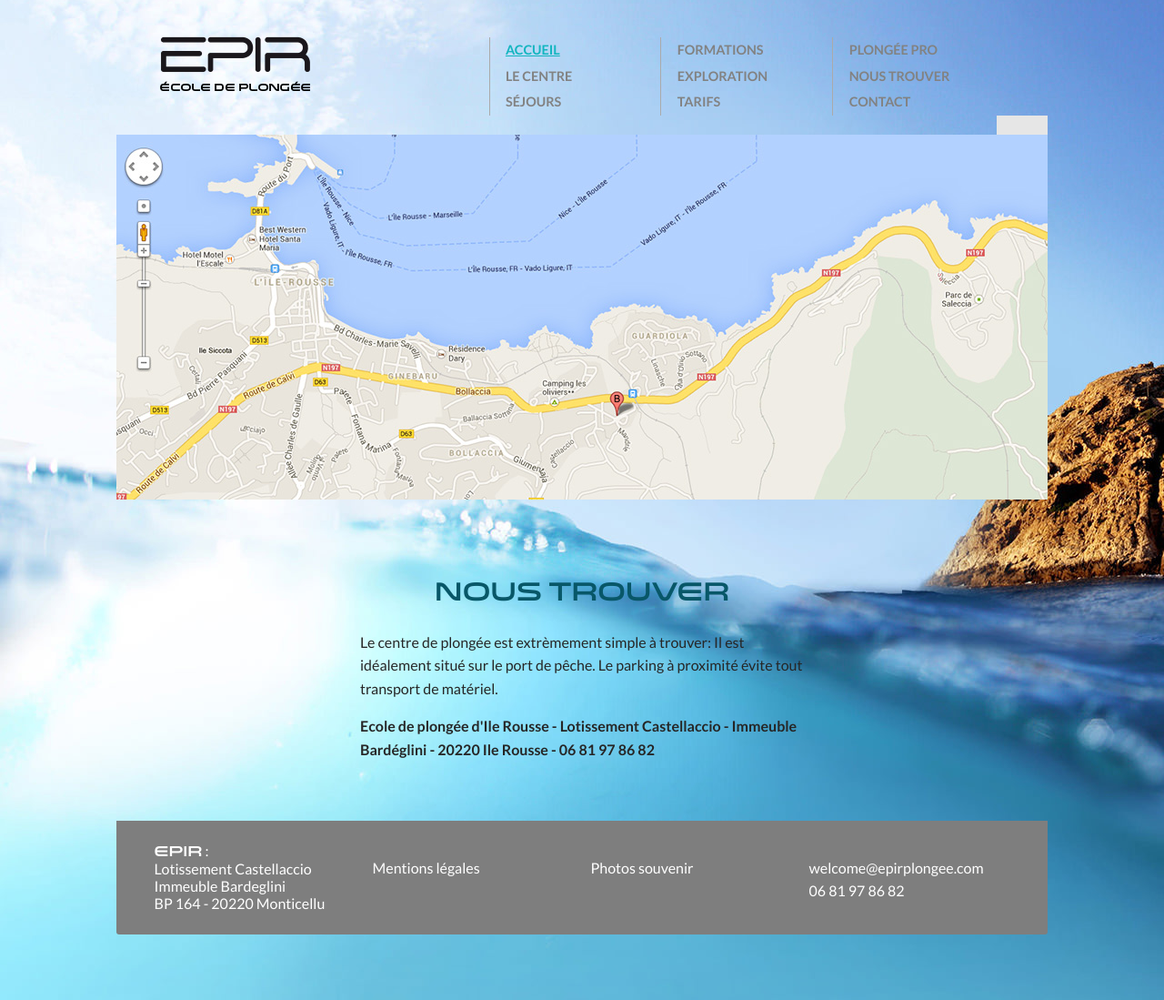
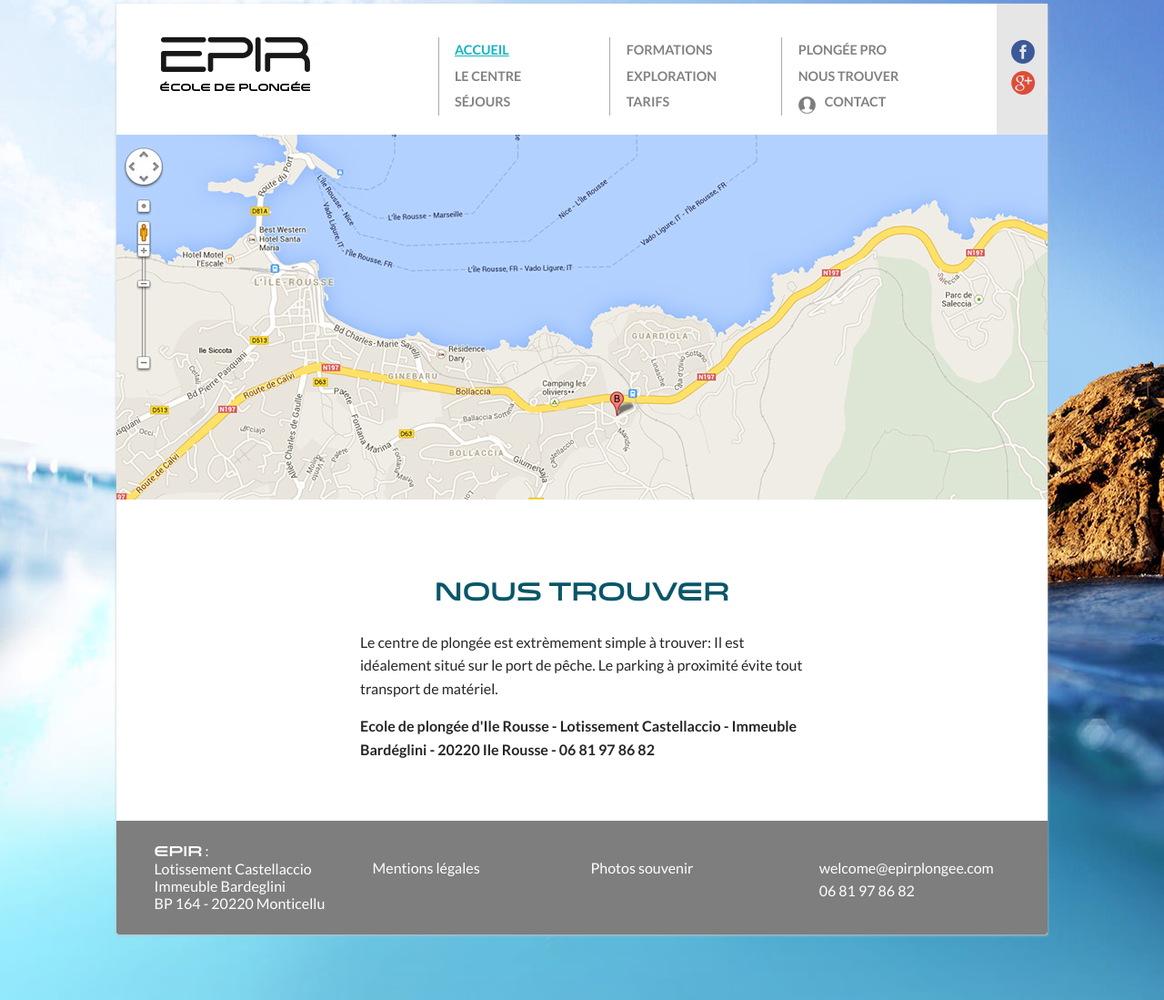
Before and after one commit to philippepetitgenet/epirplongee.com, a plain HTML site: page noustrouver.html in a window 1280 px wide. Shown: the part 68-1167 px from the top of the page at 91% size. Drawn offline with nearby package versions, Linux system fonts and the light colour scheme.

Commit message:
débug html page nous trouver

```diff
--- a/noustrouver.html
+++ b/noustrouver.html
@@ -24,8 +24,18 @@
             <p class="browsehappy">Vous utilisez un navigateur <strong>obsolète</strong>. Merci de <a href="http://browsehappy.com/">mettre à jour votre navigateur</a> pour améliorer votre navigation</p>
         <![endif]-->
 
-        <header class="l-header l-constrained">
+        <div class="l-constrained">
+            <div class="l-container">
+                <header class="l-header">
                     <a class="header-logo" href="index.html">EPIR école de plongée d'Ile-Rousse</a>
+                    <div class="nav-social">
+                        <a href="#">
+                            <i class="icon icon-facebook"></i>
+                        </a>
+                        <a href="#">
+                            <i class="icon icon-googleplus"></i>
+                        </a>
+                    </div>
                     <nav class="l-nav">
                         <ul class="nav-menu">
                             <li class="nav-link is-active">
@@ -53,21 +63,15 @@
                                 <a class="nav-link-item" href="tarifs.html">Tarifs</a>
                             </li>
                             <li class="nav-link">
-                        <a class="nav-link-item" href="contact.html">Contact</a>
+                                <a class="nav-link-item" href="contact.html">
+                                    <i class="icon icon-contact-grey"></i>
+                                    Contact
+                                </a>
                             </li>
                         </ul>
-                <div class="nav-social">
-                    <a href="#">
-                        <i class="icon-facebook"></i>
-                    </a>
-                    <a href="#">
-                        <i class="icon-googleplus"></i>
-                    </a>
-                </div>
                     </nav>
                 </header><!-- header-->
 
-        <div class="l-constrained">
                 <div class="flexslider">
                             <img class="slides" src="img/map.jpg" alt=""/>
                 </div><!-- slider -->
@@ -79,7 +83,8 @@
                         <p class="main-textleft"><b>Ecole de plongée d'Ile Rousse - Lotissement Castellaccio - Immeuble Bardéglini - 20220 Ile Rousse - 06 81 97 86 82
                         </b></p>
                     </div>
-            </div>
+                </div><!-- .l-main -->
+
                 <footer class="l-footer clearfix">
                     <ul>
                         <li class="col_4">
@@ -95,11 +100,14 @@
                             <a href="#">Photos souvenir</a>
                         </li>
                         <li class="col_4 footer-valign-top">
-                        <i class="icon-legal"></i>
-                        <a href="mailto:welcome@epirplongee.com">welcome@epirplongee.com</a><a href="tel:06 81 97 86 82">06 81 97 86 82</a>
+                                <i class="icon icon-contact"></i>
+                            <span class="footer-contact">
+                                <a href="mailto:welcome@epirplongee.com">welcome@epirplongee.com</a><br /><a href="tel:06 81 97 86 82">06 81 97 86 82</a>
+                            </span>
                         </li>
                     </ul>
                 </footer>
+            </div><!-- .l-container -->
         </div><!-- .l-constrained -->
 
 
```
Lines whose indentation alone changed are shown as unchanged.
